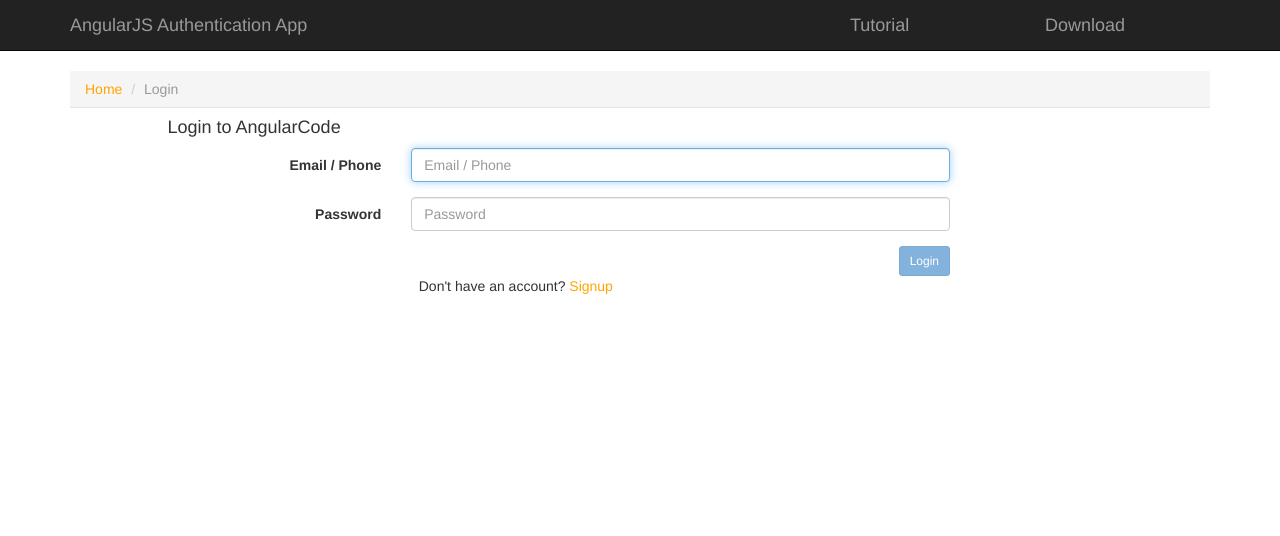
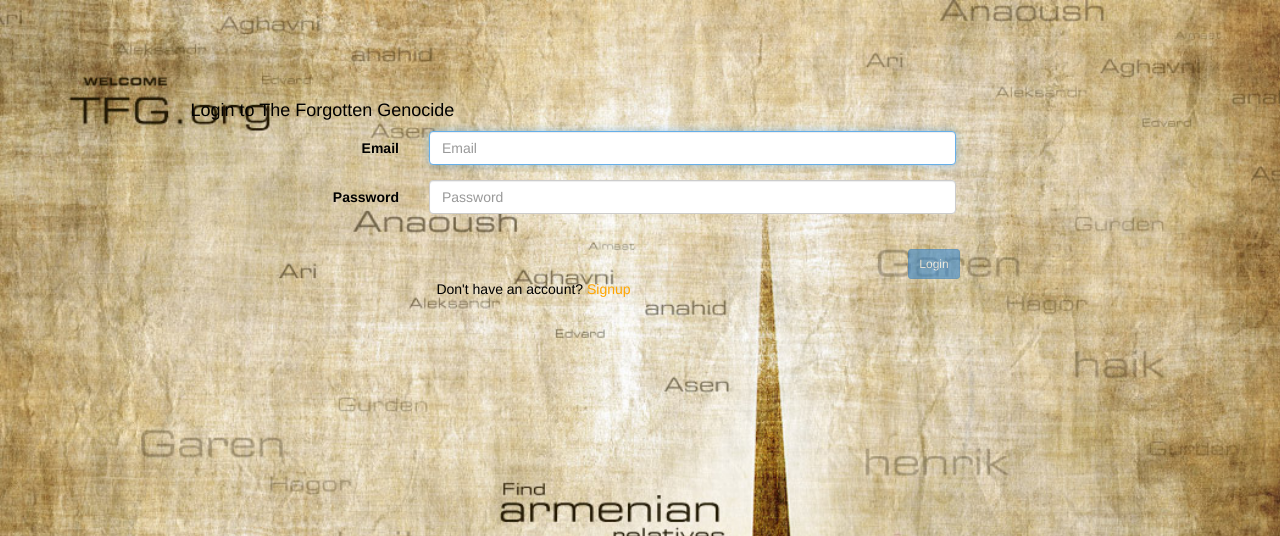
Before and after one commit to emanny70/theforgottengenocide, a PHP site: page /login/index.php in a window 1280 px wide. Shown: the top 536 px of the page. Run offline with PHP 8.4, Linux system fonts and the light colour scheme.

Commit message:
made login project the main page

```diff
--- a/app/login/index.php
+++ b/app/login/index.php
@@ -8,8 +8,9 @@
           <title>AngularJS Authentication App</title>
           <!-- Bootstrap -->
           <link href="css/bootstrap.min.css" rel="stylesheet">
-            <link href="css/custom.css" rel="stylesheet">
-              <link href="css/toaster.css" rel="stylesheet">
+          <link href="css/custom.css" rel="stylesheet">
+          <link href="css/toaster.css" rel="stylesheet">
+          <link href="css/the-forgotten-genocide.css" rel="stylesheet">
                 <style>
                   a {
                   color: orange;
@@ -25,27 +26,6 @@
               </head>
 
   <body ng-cloak="">
-    <div class="navbar navbar-inverse navbar-fixed-top" role="navigation">
-      <div class="container">
-        <div class="row">
-          <div class="navbar-header col-md-8">
-            <button type="button" class="navbar-toggle" toggle="collapse" target=".navbar-ex1-collapse">
-              <span class="sr-only">Toggle navigation</span>
-              <span class="icon-bar"></span>
-              <span class="icon-bar"></span>
-              <span class="icon-bar"></span>
-            </button>
-            <a class="navbar-brand" rel="home" title="AngularJS Authentication App">AngularJS Authentication App</a>
-          </div>
-          <div class="navbar-header col-md-2">
-            <a class="navbar-brand" rel="home" title="AngularJS Authentication Tutorial" href="http://www.angularcode.com/user-authentication-using-angularjs-php-mysql">Tutorial</a>
-          </div>
-           <div class="navbar-header col-md-2">
-            <a class="navbar-brand" rel="home" title="Download" href="https://app.box.com/s/1uvn9xo9nbi4xxm9g9dx">Download</a>
-          </div>
-        </div>
-      </div>
-    </div>
     <div >
       <div class="container" style="margin-top:20px;">
 
--- a/app/login/partials/login.html
+++ b/app/login/partials/login.html
@@ -1,12 +1,3 @@
-<div class="breadcrumbs" id="breadcrumbs">
-    <ul class="breadcrumb">
-        <li>
-            <i class="ace-icon fa fa-home home-icon"></i>
-            <a href="#">Home</a>
-        </li>
-        <li class="active">Login</li>
-    </ul>
-</div>
 <div class="page-content">
 
 <div class="row">
@@ -17,17 +8,17 @@
             <div class="widget-main">
                 <h4 class="header blue lighter bigger">
                     <i class="icon-coffee green"></i>
-                    Login to AngularCode
+                    Login to The Forgotten Genocide
                 </h4>
 
                 <div class="space-16"></div>
 
                 <form name="loginForm" class="form-horizontal" role="form">
                     <div class="form-group">
-                        <label class="col-sm-3 control-label no-padding-right" for="email"> Email / Phone </label>
+                        <label class="col-sm-3 control-label no-padding-right" for="email"> Email </label>
                         <div class="col-sm-7">
                            <span class="block input-icon input-icon-right">
-                                <input type="text" class="form-control" placeholder="Email / Phone" name="email" ng-model="login.email" required focus/>
+                                <input type="text" class="form-control" placeholder="Email" name="email" ng-model="login.email" required focus/>
                                 <i class="ace-icon fa fa-user"></i>
                             </span>
                         </div>
```
Also changed, not shown: app/login/partials/dashboard.html (+0 -9 lines), app/login/partials/signup.html (+0 -8 lines).
